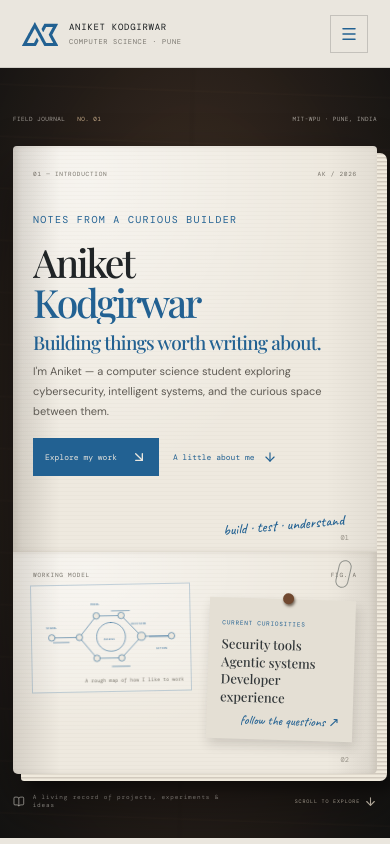
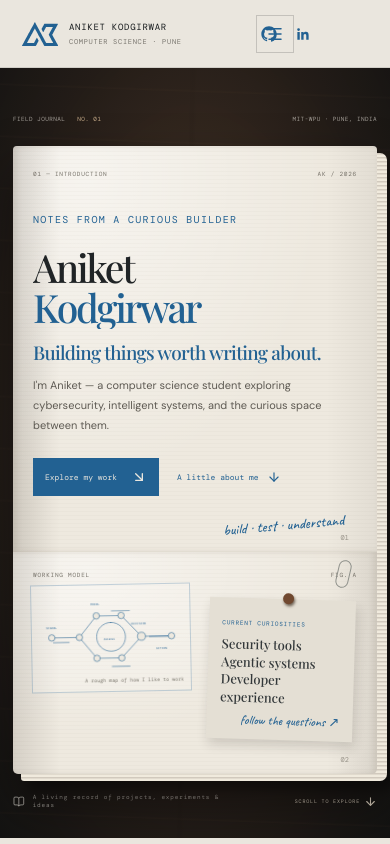
Before and after one commit to anikod25/portfolio-v2, a React (Vite) app: page / in a window 390 px wide. Shown: the top 844 px of the page. Built offline with nearby package versions, Linux system fonts and the light colour scheme; a web font is replaced by a local one.

Commit message:
Group social links beside header contact

```diff
--- a/src/App.css
+++ b/src/App.css
@@ -10,6 +10,12 @@ button { cursor: pointer; }
 .site-nav a::after, .header-contact::after, .text-link::after, .social-links a::after { position: absolute; right: 0; bottom: -5px; left: 0; height: 1px; background: var(--blue); content: ''; transform: scaleX(0); transform-origin: left; transition: transform .22s ease; }
 .site-nav a:hover::after, .site-nav a:focus-visible::after, .header-contact:hover::after, .text-link:hover::after, .social-links a:hover::after { transform: scaleX(1); }
 .header-contact { display: flex; gap: 6px; align-items: center; color: var(--blue); }
+.header-actions { display: flex; gap: 22px; align-items: center; }
+.header-socials { display: flex; gap: 12px; align-items: center; }
+.header-socials a { display: grid; width: 24px; height: 28px; place-items: center; color: var(--blue); transition: color .18s ease, transform .18s ease; }
+.header-socials svg { width: 16px; height: 16px; fill: currentColor; }
+.header-socials a:hover { color: var(--charcoal); transform: translateY(-1px); }
+.header-socials a:focus-visible { outline: 1px solid var(--blue); outline-offset: 2px; }
 .menu-toggle { display: none; }
 .hero { position: relative; display: flex; min-height: 690px; flex-direction: column; align-items: center; justify-content: center; overflow: hidden; padding: 64px 24px 48px; color: var(--paper); background: radial-gradient(ellipse at 50% 44%, #503b2b, #2b221c 62%, #191817); isolation: isolate; }
 .desk-grain { position: absolute; z-index: -1; inset: 0; opacity: .34; background: repeating-linear-gradient(2deg, transparent 0 24px, rgba(210,153,94,.065) 25px, transparent 27px 52px), repeating-linear-gradient(91deg, transparent 0 190px, rgba(10,8,6,.17) 191px 194px, transparent 197px 300px), radial-gradient(ellipse at 50% 48%, transparent 32%, rgba(0,0,0,.6) 100%); }
@@ -26,12 +32,12 @@ button { cursor: pointer; }
 .page-meta { display: flex; justify-content: space-between; color: #77736a; font: 7px var(--mono); letter-spacing: .13em; }
 .hero-copy { position: relative; z-index: 1; max-width: 540px; margin-top: clamp(28px,4.5vw,53px); }
 .ink-label, .eyebrow { color: var(--blue); font: 10px var(--mono); letter-spacing: .13em; }
-.hero-copy .ink-label { margin: 0 0 17px; }
+.hero-copy .ink-label { margin: 0 0 22px; }
 .hero h1 { margin: 0; color: #202426; font: 500 clamp(43px,6vw,75px)/1.02 var(--serif); letter-spacing: -.06em; }
 .hero h1 .hero-name-accent, .contact-section h2 em { color: var(--blue); font-weight: 500; }
-.hero-subheading { margin: 13px 0 0; color: var(--blue); font: 500 clamp(20px,2.4vw,28px)/1.2 var(--serif); letter-spacing: -.035em; }
-.hero-intro { max-width: 405px; margin: 12px 0 22px; color: #5e5a53; font-size: 13px; line-height: 1.8; }
-.hero-actions { display: flex; flex-wrap: wrap; gap: 21px; align-items: center; }
+.hero-subheading { margin: 21px 0 0; color: var(--blue); font: 500 clamp(20px,2.4vw,28px)/1.2 var(--serif); letter-spacing: -.035em; }
+.hero-intro { max-width: 405px; margin: 18px 0 30px; color: #5e5a53; font-size: 13px; line-height: 1.8; }
+.hero-actions { display: flex; flex-wrap: wrap; gap: 25px; align-items: center; }
 .button-primary { display: inline-flex; align-items: center; gap: 14px; padding: 12px 15px; color: var(--paper); background: var(--blue); font: 9px var(--mono); text-decoration: none; transition: transform .18s, background .18s; }
 .button-primary:hover { transform: translateY(-2px); background: #184e78; }
 .text-link { position: relative; display: inline-flex; gap: 8px; align-items: center; color: var(--blue); font: 9px var(--mono); text-decoration: none; }
@@ -147,6 +153,8 @@ button { cursor: pointer; }
   .site-nav.is-open { display: flex; flex-direction: column; }
   .site-nav a { padding: 13px 2px; border-bottom: 1px solid rgba(23,26,29,.1); }
   .header-contact { display: none; }
+  .header-socials { position: absolute; right: 76px; }
+  .header-socials a { width: 22px; }
   .hero { min-height: 780px; padding: 47px 18px 29px; }
   .hero-topline { font-size: 6px; }
   .open-journal { min-height: 620px; grid-template-columns: 1fr; }
@@ -155,8 +163,8 @@ button { cursor: pointer; }
   .journal-page-right { min-height: 230px; border-radius: 0 0 5px 5px; padding: 19px 27px 25px; }
   .hero-copy { margin-top: 39px; }
   .hero h1 { font-size: clamp(42px,9vw,64px); }
-  .hero-subheading { margin-top: 10px; font-size: 22px; }
-  .hero-intro { max-width: 430px; margin-top: 10px; font-size: 12px; }
+  .hero-subheading { margin-top: 16px; font-size: 22px; }
+  .hero-intro { max-width: 430px; margin: 14px 0 25px; font-size: 12px; }
   .margin-note { right: 9%; bottom: 17px; font-size: 15px; }
   .page-number { bottom: 10px; }
   .diagram-paper { position: absolute; top: 30px; left: 28px; width: 45%; margin: 0; padding: 7px; }
@@ -188,9 +196,9 @@ button { cursor: pointer; }
   .page-meta { font-size: 6px; }
   .hero-copy { margin-top: 35px; }
   .hero h1 { font-size: clamp(39px,10vw,54px); }
-  .hero-subheading { margin-top: 8px; font-size: 19px; }
-  .hero-intro { max-width: 340px; margin: 9px 0 16px; font-size: 11px; }
-  .hero-actions { gap: 14px; }
+  .hero-subheading { margin-top: 13px; font-size: 19px; }
+  .hero-intro { max-width: 340px; margin: 13px 0 22px; font-size: 11px; }
+  .hero-actions { gap: 18px; }
   .button-primary { padding: 11px 12px; font-size: 8px; }
   .text-link { font-size: 8px; }
   .diagram-paper { top: 32px; left: 18px; width: 44%; }
--- a/src/App.tsx
+++ b/src/App.tsx
@@ -18,7 +18,13 @@ function Navigation() {
     <a className="brand" href="#top" aria-label="Aniket Kodgirwar, home"><span className="brand-mark" aria-hidden="true"/><span>ANIKET KODGIRWAR<small>COMPUTER SCIENCE · PUNE</small></span></a>
     <button className="menu-toggle" aria-label={open ? 'Close navigation' : 'Open navigation'} aria-expanded={open} onClick={() => setOpen(!open)}>{open ? <X /> : <Menu />}</button>
     <nav className={open ? 'site-nav is-open' : 'site-nav'} aria-label="Main navigation">{navItems.map(item => <a key={item.id} href={`#${item.id}`} onClick={() => setOpen(false)}>{item.label}</a>)}</nav>
-    <a className="header-contact" href={`mailto:${profiles.email}`}>LET'S TALK <ArrowUpRight size={14} /></a>
+    <div className="header-actions">
+      <a className="header-contact" href={`mailto:${profiles.email}`}>LET'S TALK <ArrowUpRight size={14} /></a>
+      <div className="header-socials" role="group" aria-label="Social profiles">
+        <a href={profiles.github} target="_blank" rel="noreferrer" aria-label="GitHub profile"><svg viewBox="0 0 24 24" aria-hidden="true"><path d="M12 .5C5.65.5.5 5.65.5 12c0 5.1 3.3 9.4 7.9 10.94.58.1.79-.25.79-.56 0-.27-.01-1.16-.02-2.1-3.22.7-3.9-.78-3.9-.78-.53-1.34-1.29-1.7-1.29-1.7-1.05-.72.08-.7.08-.7 1.16.08 1.77 1.19 1.77 1.19 1.03 1.76 2.7 1.25 3.36.96.1-.75.4-1.25.73-1.54-2.57-.29-5.27-1.29-5.27-5.74 0-1.27.46-2.3 1.2-3.12-.12-.3-.52-1.5.12-3.13 0 0 .98-.31 3.2 1.19a11.1 11.1 0 0 1 5.83 0c2.22-1.5 3.2-1.19 3.2-1.19.64 1.63.24 2.83.12 3.13.75.82 1.2 1.85 1.2 3.12 0 4.46-2.7 5.45-5.28 5.73.42.36.78 1.06.78 2.15 0 1.55-.01 2.8-.01 3.18 0 .31.21.66.8.56A11.5 11.5 0 0 0 23.5 12c0-6.35-5.15-11.5-11.5-11.5z"/></svg></a>
+        <a href={profiles.linkedin} target="_blank" rel="noreferrer" aria-label="LinkedIn profile"><svg viewBox="0 0 24 24" aria-hidden="true"><path d="M20.45 20.45h-3.55v-5.57c0-1.33-.03-3.04-1.85-3.04-1.85 0-2.14 1.45-2.14 2.94v5.67H9.35V9h3.41v1.56h.05c.48-.9 1.64-1.85 3.37-1.85 3.6 0 4.27 2.37 4.27 5.46v6.28zM5.34 7.43a2.06 2.06 0 1 1 0-4.12 2.06 2.06 0 0 1 0 4.12zM3.56 9h3.56v11.45H3.56z"/></svg></a>
+      </div>
+    </div>
   </header>
 }
 
```
